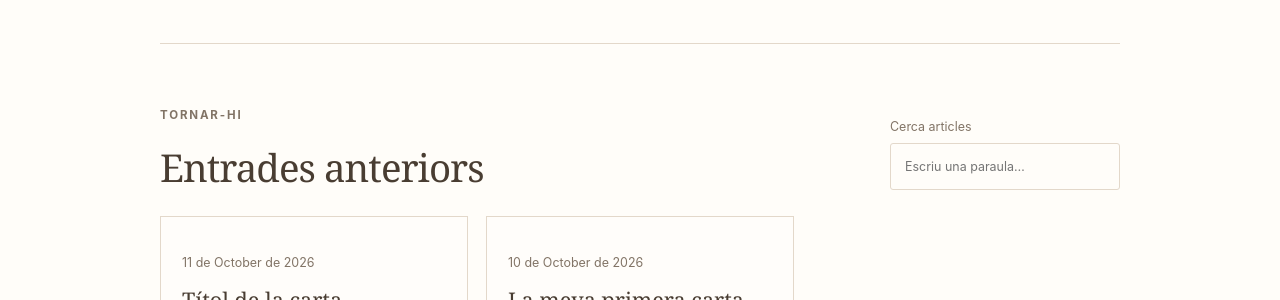
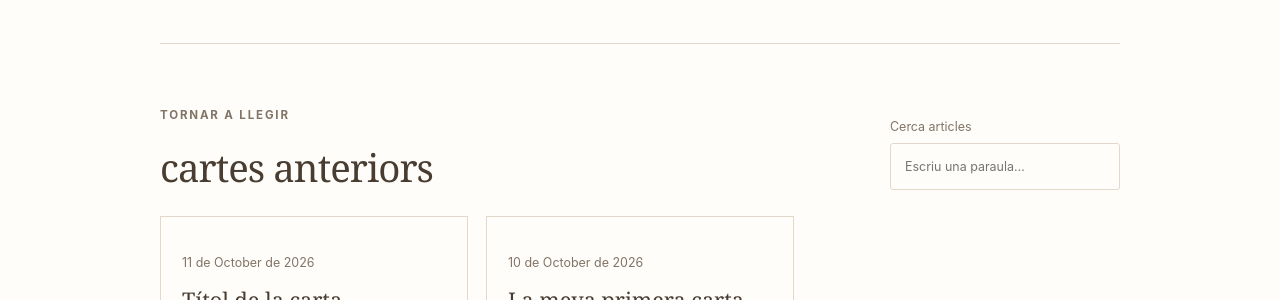
Before and after one commit to neuxu/cartesdesdaachen, a Jekyll site: the page built from index.html, in a window 1280 px wide. Shown: the part 544-844 px from the top of the page. Built offline with Jekyll 4.4.1, drawn with Linux system fonts in a browser that asks for light colours.

Commit message:
Update section headings in index.html

```diff
--- a/index.html
+++ b/index.html
@@ -61,8 +61,8 @@
     <section class="archive-section" id="articles" aria-labelledby="archive-heading">
       <div class="section-heading">
         <div>
-          <p class="eyebrow">TORNAR-HI</p>
-          <h2 id="archive-heading">Entrades anteriors</h2>
+          <p class="eyebrow">TORNAR A LLEGIR</p>
+          <h2 id="archive-heading">cartes anteriors</h2>
         </div>
         <label class="search-label">Cerca articles
           <input id="search-input" type="search" placeholder="Escriu una paraula…" autocomplete="off">
```
